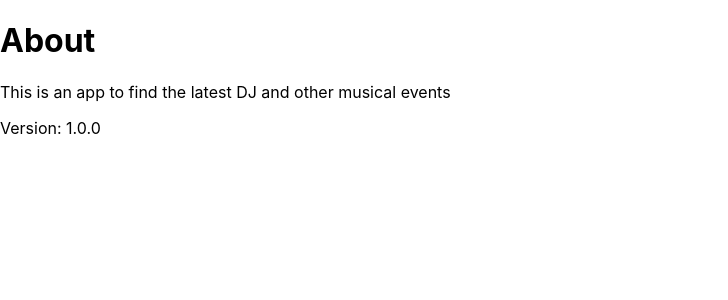
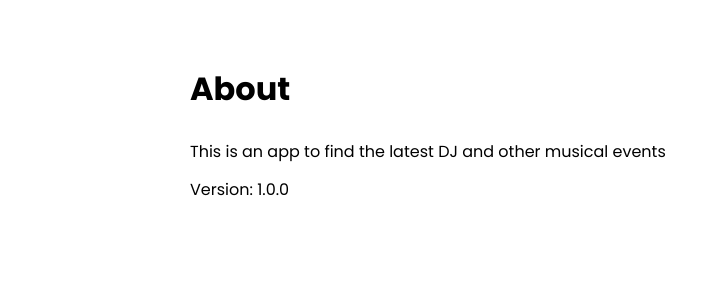
Before and after one commit to MasterSancho/Next-3_Styles_DJ-Events, a Next.js app in the folder dj-events-frontend/: page /about in a window 1280 px wide. Shown: the top 300 px of the page, without its empty margins (0-728 px from the left). Built offline with nearby package versions, Linux system fonts and the light colour scheme.

Commit message:
004->Head Tags & Layout

```diff
--- /dev/null
+++ b/dj-events-frontend/components/Layout.js
@@ -0,0 +1,22 @@
+import Head from 'next/head';
+import styles from '../styles/Layout.module.css';
+
+export default function Layout({ title, keywords, description, children }) {
+ return (
+  <div>
+   <Head>
+    <title>{title}</title>
+    <meta name='description' content={description} />
+    <meta name='keywords' content={keywords} />
+   </Head>
+
+   <div className={styles.container}>{children}</div>
+  </div>
+ );
+}
+
+Layout.defaultProps = {
+ title: 'DJ Events | Find the hottest parties',
+ description: 'Find the latest DJ and other musical events',
+ keywords: 'music, dj, edm, events',
+};
--- a/dj-events-frontend/pages/about.js
+++ b/dj-events-frontend/pages/about.js
@@ -1,9 +1,11 @@
+import Layout from '../components/Layout';
+
 export default function AboutPage() {
  return (
-  <div>
+  <Layout title='About DJ Events'>
    <h1>About</h1>
    <p>This is an app to find the latest DJ and other musical events</p>
    <p>Version: 1.0.0</p>
-  </div>
+  </Layout>
  );
 }
--- a/dj-events-frontend/pages/events/[slug].js
+++ b/dj-events-frontend/pages/events/[slug].js
@@ -1,7 +1,9 @@
+import Layout from '../../components/Layout';
+
 export default function EventPage() {
  return (
-  <div>
+  <Layout>
    <h1>My Event</h1>
-  </div>
+  </Layout>
  );
 }
--- a/dj-events-frontend/pages/events/add.js
+++ b/dj-events-frontend/pages/events/add.js
@@ -1,7 +1,9 @@
+import Layout from '../../components/Layout';
+
 export default function AddEventPage() {
  return (
-  <div>
+  <Layout title='Add New Event'>
    <h1>Add Event</h1>
-  </div>
+  </Layout>
  );
 }
--- a/dj-events-frontend/pages/events/index.js
+++ b/dj-events-frontend/pages/events/index.js
@@ -1,7 +1,9 @@
+import Layout from '../../components/Layout';
+
 export default function EventsPage() {
  return (
-  <div>
+  <Layout>
    <h1>My Events</h1>
-  </div>
+  </Layout>
  );
 }
--- a/dj-events-frontend/pages/index.js
+++ b/dj-events-frontend/pages/index.js
@@ -1,7 +1,9 @@
+import Layout from '../components/Layout';
+
 export default function HomePage() {
  return (
-  <div>
+  <Layout>
    <h1>Home</h1>
-  </div>
+  </Layout>
  );
 }
--- /dev/null
+++ b/dj-events-frontend/styles/Layout.module.css
@@ -0,0 +1,5 @@
+.container {
+  margin: 60px auto;
+  max-width: 960px;
+  padding: 0 30px;
+}
--- a/dj-events-frontend/styles/globals.css
+++ b/dj-events-frontend/styles/globals.css
@@ -1,16 +1,66 @@
+@import url('https://fonts.googleapis.com/css2?family=Poppins:wght@300;400;500;600;700&display=swap');
+
+* {
+  box-sizing: border-box;
+  margin: 0;
+  padding: 0;
+}
+
 html,
 body {
-  padding: 0;
-  margin: 0;
-  font-family: -apple-system, BlinkMacSystemFont, Segoe UI, Roboto, Oxygen,
-    Ubuntu, Cantarell, Fira Sans, Droid Sans, Helvetica Neue, sans-serif;
+  font-family: 'Poppins', sans-serif;
+  line-height: 1.8;
 }
 
 a {
-  color: inherit;
   text-decoration: none;
+  color: steelblue;
 }
 
-* {
-  box-sizing: border-box;
+p {
+  margin: 10px 0;
 }
+
+h1 {
+  margin-bottom: 20px;
+}
+
+.btn {
+  display: inline-block;
+  background: red;
+  color: #fff;
+  padding: 10px 20px;
+  cursor: pointer;
+  border: 0;
+  border-radius: 5px;
+}
+
+.btn:hover {
+  opacity: 0.9;
+}
+
+.btn-secondary {
+  font: inherit;
+  font-size: 13px;
+  background: #000;
+  color: #fff !important;
+  border: 0;
+  border-radius: 5px;
+  padding: 5px 15px;
+  margin: 0 20px;
+  cursor: pointer;
+}
+
+.btn-secondary:hover {
+  opacity: 0.8;
+}
+
+.btn-icon {
+  display: flex;
+  align-items: center;
+  justify-content: center;
+}
+
+.btn-icon svg {
+  margin-right: 5px;
+}
```
